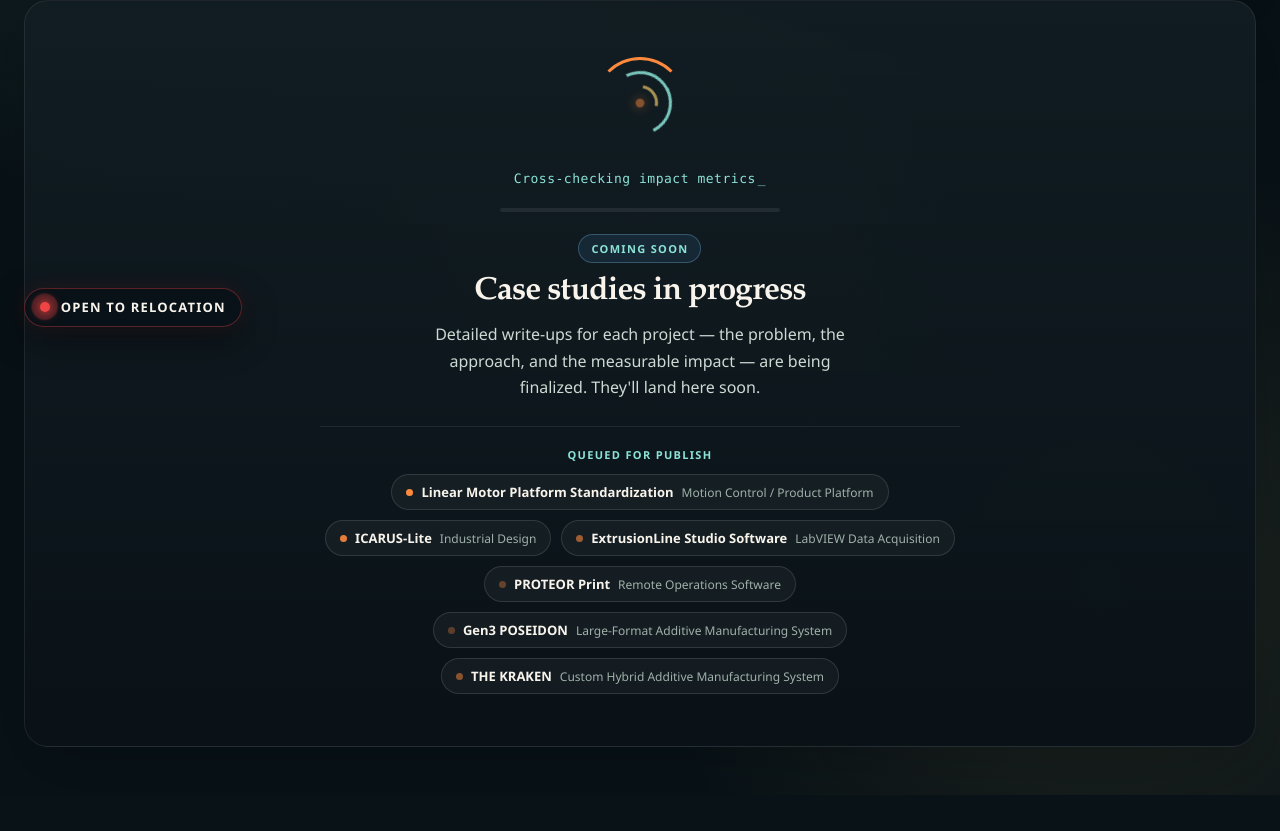
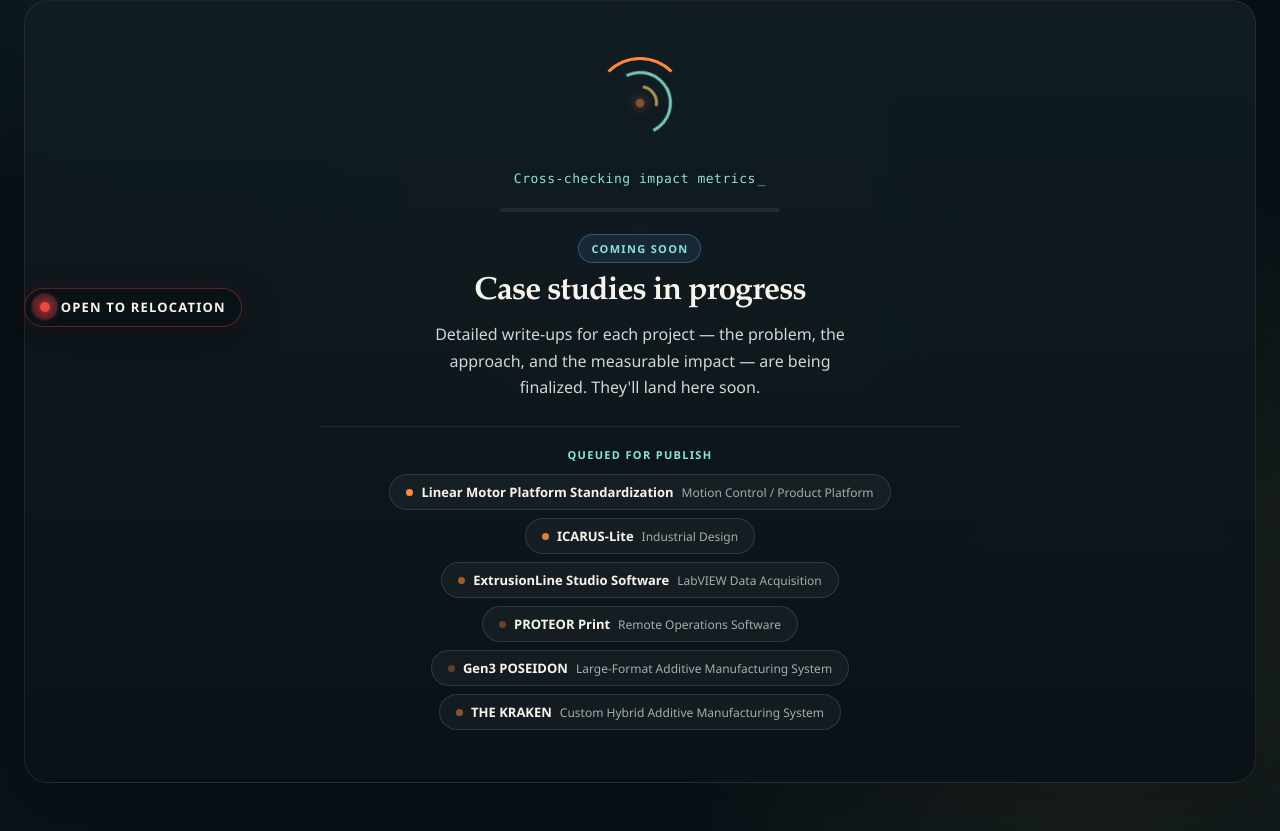
Before and after one commit to RileyBeenders/rileybeenders.com, a Next.js app: page /projects in a window 1280 px wide. Shown: the part 449-1280 px from the top of the page. Before the commit the page ends 1244 px from the top, so only its background shows below. Built offline with nearby package versions, Linux system fonts and the light colour scheme.

Commit message:
Stack the "Queued for publish" teasers as a centered list
One project per row, centered, instead of wrapping side by side.

```diff
--- a/app/globals.css
+++ b/app/globals.css
@@ -1955,19 +1955,21 @@ img {
 
 .projects-soon-teasers {
   display: flex;
-  flex-wrap: wrap;
-  gap: 10px;
-  justify-content: center;
+  flex-direction: column;
+  align-items: center;
+  gap: 8px;
   margin: 0;
   padding: 0;
   list-style: none;
 }
 
 .projects-soon-teaser {
-  display: inline-flex;
+  display: flex;
   align-items: center;
+  justify-content: center;
   gap: 8px;
-  padding: 8px 14px;
+  max-width: 100%;
+  padding: 8px 16px;
   border: 1px solid rgba(255, 255, 255, .12);
   border-radius: 999px;
   background: rgba(255, 255, 255, .04);
```
